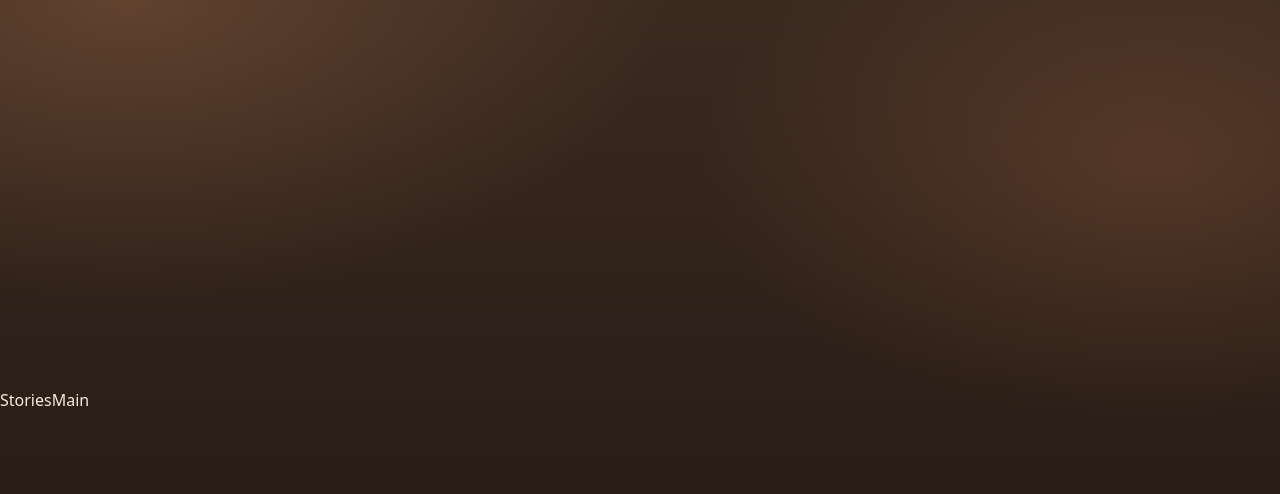
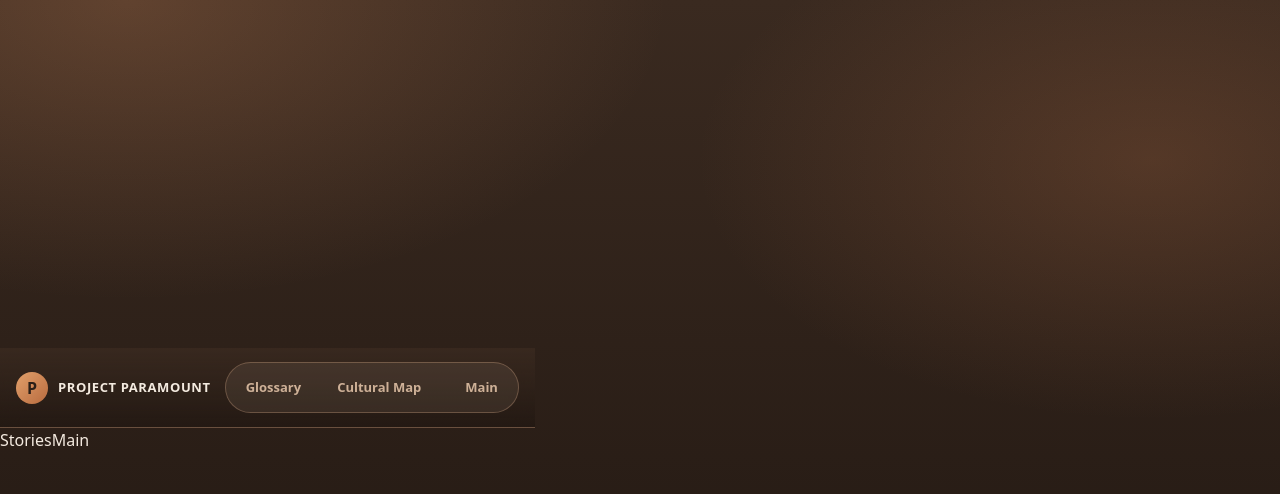
Before and after one commit to IEX-Penang-Paramount/Website, a React (Vite) app: page /story in a window 1280 px wide. Shown: the top 494 px of the page. Built offline with nearby package versions, Linux system fonts and the light colour scheme.

Commit message:
Update navigations

```diff
--- a/src/Reusables/TopComponents/NavigationBar.jsx
+++ b/src/Reusables/TopComponents/NavigationBar.jsx
@@ -1,15 +1,20 @@
 import { Link } from "react-router-dom";
+import { useLocation } from "react-router-dom";
 
+
+function NavigationItem({addr, label}){
+  const location = useLocation();
+    return location.pathname == addr
+         ? <div/>
+         : (<Link className="tab" to={addr} >
+              {label}
+            </Link>)
+  }
   export function NavigationBar() {
     return (<nav className="tabs" aria-label="Primary navigation">
-            <Link className="tab" to="/glossary">
-              Glossary
-            </Link>
-            <Link className="tab" to="/cultural-map">
-              Cultural Map
-            </Link>
-            <Link className="tab" to="/story">
-              Story
-            </Link>
+            <NavigationItem addr="/glossary" label="Glossary"/>
+            <NavigationItem addr="/cultural-map" label = "Cultural Map"/>
+            <NavigationItem addr = "/story" label = "Story"/>
+            <NavigationItem addr = "/Website" label = "Main"/>
           </nav>);
   }
--- a/src/culturalMap/CulturalMapMain.jsx
+++ b/src/culturalMap/CulturalMapMain.jsx
@@ -1,8 +1,13 @@
 import React from 'react'
+import { TopBar } from '../Reusables/TopComponents/TopBar'
 
  function CulturalMapMain() {
   return (
-    <div>CulturalMapMain</div>
+
+    <div>
+      <TopBar/>
+      CulturalMapMain
+      </div>
   )
 }
 export default CulturalMapMain
--- a/src/glossary/GlossaryMain.jsx
+++ b/src/glossary/GlossaryMain.jsx
@@ -1,8 +1,12 @@
 import React from 'react'
+import { TopBar } from '../Reusables/TopComponents/TopBar'
 
 function GlossaryMain() {
   return (
-    <div>GlossaryMain</div>
+    <div>
+      <TopBar/>
+      GlossaryMain
+      </div>
   )
 }
 export default GlossaryMain
--- a/src/stories/StoriesMain.jsx
+++ b/src/stories/StoriesMain.jsx
@@ -1,8 +1,13 @@
 import React from 'react'
+import { TopBar } from '../Reusables/TopComponents/TopBar'
 
 function StoriesMain() {
   return (
-    <div>StoriesMain</div>
+
+    <div>
+    <TopBar/>
+    StoriesMain
+    </div>
   )
 }
 export default StoriesMain
```
